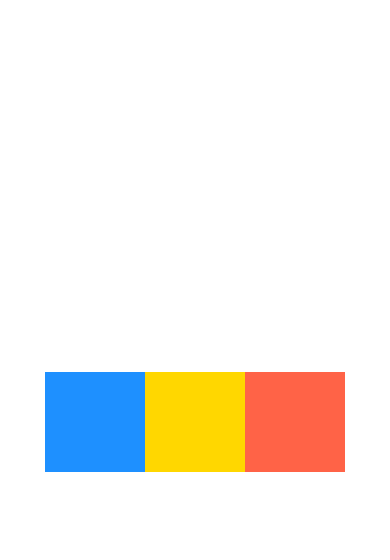
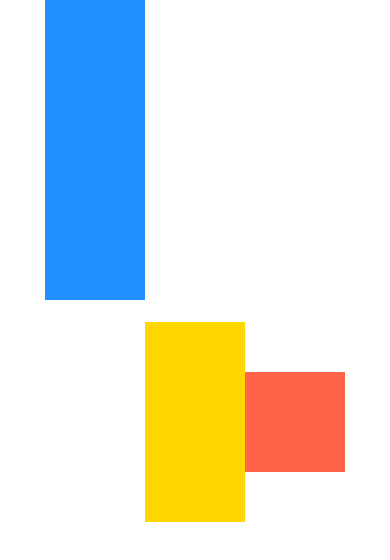
Before and after one commit to rafaelpapa81/DoneWithIt, a React Native app: screen / in a window 390 px wide. Shown: the top 560 px of the page. Built offline with nearby package versions, Linux system fonts and the light colour scheme.

Commit message:
aligning items

```diff
--- a/App.js
+++ b/App.js
@@ -13,22 +13,23 @@ export default function App() {
         backgroundColor: "#fff",
         flex: 1,
         flexDirection: "row", // horizontal axis is te main
-        justifyContent: "center", //center obj at main axis
-        alignItems: "center", //align items to secondary axis
+        justifyContent: "center", // center obj at main axis - it depends of flexDirection. Row is horizontal = x
+        alignItems: "center", // align items to secondary axis. Row is vertical = y
       }}
     >
       <View
         style={{
           backgroundColor: "dodgerblue",
           width: 100,
-          height: 100,
+          height: 300,
+          alignSelf: "flex-start",
         }}
       />
       <View
         style={{
           backgroundColor: "gold",
           width: 100,
-          height: 100,
+          height: 200,
         }}
       />
       <View
--- a/package.json
+++ b/package.json
@@ -12,7 +12,10 @@
     "expo": "~47.0.12",
     "expo-status-bar": "~1.4.2",
     "react": "18.1.0",
-    "react-native": "0.70.5"
+    "react-native": "0.70.8",
+    "react-native-web": "~0.18.9",
+    "react-dom": "18.1.0",
+    "@expo/webpack-config": "^0.17.2"
   },
   "devDependencies": {
     "@babel/core": "^7.12.9"
```
Also changed, not shown: 1 other file (tests, documents, lock files or other folders).
